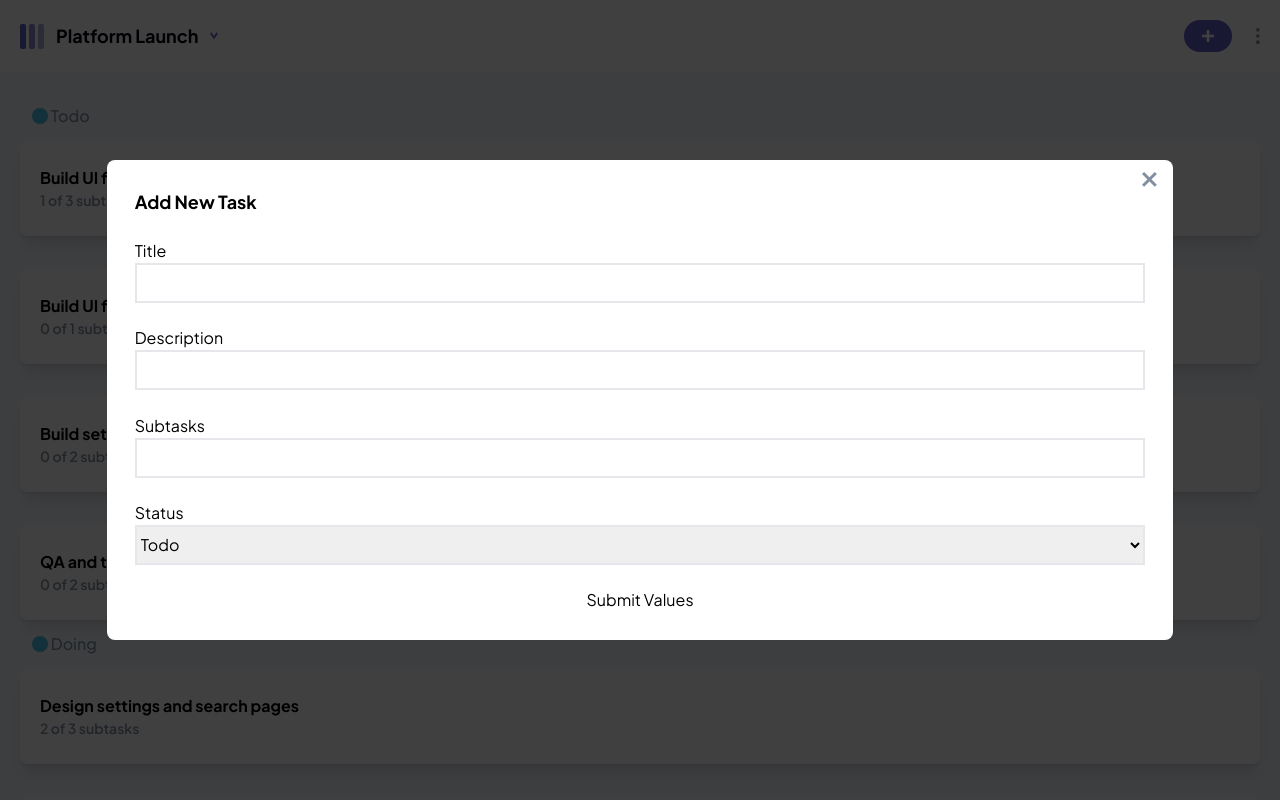
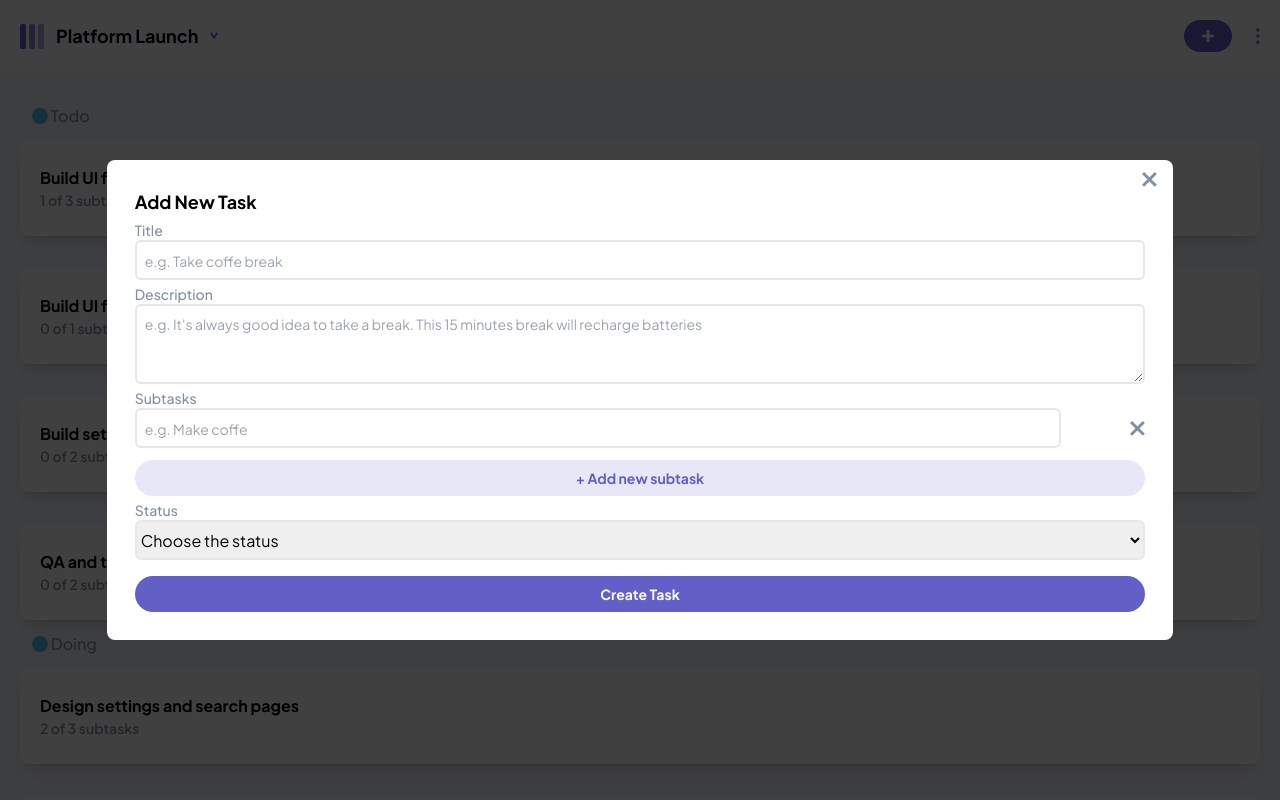
Before and after one commit to JaacielBriseo/kanban-task-management, a React (Create React App) app: page / in a window 1280 px wide. Both pictures are taken after a click on the button 1208 px from the left and 36 px from the top of the page. Shown: the top 800 px of the page. Built offline with nearby package versions, Linux system fonts and the light colour scheme.

Commit message:
Add new task functionality / Add New Task Modal layout [to-fix]

```diff
--- a/src/app/components/AddNewTaskModal/AddNewTaskModal.tsx
+++ b/src/app/components/AddNewTaskModal/AddNewTaskModal.tsx
@@ -1,53 +1,101 @@
 import { ErrorMessage, Field, Form, Formik } from 'formik';
-import { useAppSelector, toggleNewTaskModal } from '../../../store';
+import { useAppSelector, toggleNewTaskModal, useAppDispatch, addNewTask } from '../../../store';
 import { CloseModalButton } from '../../../ui';
 import { ModalLayout } from '../../layout';
 import { MyFormTitle } from '../';
+import { findBoard, getTaskId } from '../../../helpers';
 
 export const AddNewTaskModal = () => {
-	const { isNewTaskModalOpen } = useAppSelector(state => state.ui);
-	const initialValues = {
+	const dispatch = useAppDispatch();
+	const { isNewTaskModalOpen, activeBoard } = useAppSelector(state => state.ui);
+	const { boards } = useAppSelector(state => state.kanbanTask);
+	const board = findBoard(boards, activeBoard);
+	const formData = {
 		title: '',
 		description: '',
 		status: '',
 		subtasks: '',
 	};
-	//! TODO: Add Id and statusId <number> when dispatching action to add task
 	return (
-		<Formik initialValues={initialValues} onSubmit={console.log}>
+		<Formik
+			initialValues={formData}
+			onSubmit={({ description, status, subtasks, title }) => {
+				dispatch(
+					addNewTask({
+						activeBoard,
+						description,
+						id: getTaskId(board!).length,
+						status,
+						statusId: status === 'Todo' ? 0 : status === 'Doing' ? 1 : 2,
+						title,
+						subtasks: {
+							title: subtasks,
+							isCompleted: status !== 'Done' ? false : true,
+						},
+					})
+				);
+				dispatch(toggleNewTaskModal());
+			}}>
 			{formik => (
 				<Form>
 					<ModalLayout isShowing={isNewTaskModalOpen}>
 						<CloseModalButton fn={toggleNewTaskModal} />
 						<MyFormTitle title='add new task' />
 						<div className='flex flex-col'>
-							<label>Title</label>
-							<Field name='title' type='text' className='border-2 h-10' />
+							<label className='text-MediumGrey text-sm font-medium'>Title</label>
+							<Field
+								placeholder='e.g. Take coffe break'
+								name='title'
+								type='text'
+								className='border-2 p-2 h-10 rounded-md placeholder:text-sm'
+							/>
 							<ErrorMessage name='title' component='span' />
 						</div>
 
 						<div className='flex flex-col'>
-							<label>Description</label>
-							<Field name='description' type='text' className='border-2 h-10' />
+							<label className='text-MediumGrey text-sm font-medium'>Description</label>
+							<Field
+								as='textarea'
+								placeholder={`e.g. It's always good idea to take a break. This 15 minutes break will recharge batteries`}
+								name='description'
+								type='text'
+								className='border-2 p-2 h-20 rounded-md placeholder:text-justify placeholder:text-sm'
+							/>
 							<ErrorMessage name='description' component='span' />
 						</div>
 
 						<div className='flex flex-col'>
-							<label>Subtasks</label>
-							<Field name='subtasks' type='text' className='border-2 h-10' />
+							<label className='text-MediumGrey text-sm font-medium'>Subtasks</label>
+							<div className='flex justify-between'>
+								<Field
+									placeholder='e.g. Make coffe'
+									name='subtasks'
+									type='text'
+									className='border-2 p-2 h-10 rounded-md w-11/12 placeholder:text-sm'
+								/>
+								<button type='button'>
+									<img src='/assets/icon-cross.svg' alt='cross' />
+								</button>
+							</div>
+							<button className='mt-3 p-2 rounded-full font-bold text-sm bg-MainPurple bg-opacity-[0.15] text-MainPurple'>
+								+ Add new subtask
+							</button>
 							<ErrorMessage name='subtasks' component='span' />
 						</div>
 
 						<div className='flex flex-col'>
-							<label>Status</label>
-							<Field name='status' as='select' className='border-2 h-10'>
+							<label className='text-MediumGrey text-sm font-medium'>Status</label>
+							<Field name='status' as='select' className='border-2 h-10 rounded-md'>
+								<option value=''>Choose the status</option>
 								<option value='Todo'>Todo</option>
 								<option value='Done'>Done</option>
 								<option value='Doing'>Doing</option>
 							</Field>
 							<ErrorMessage name='jobType' component='span' />
 						</div>
-						<button type='submit'>Submit Values</button>
+						<button className='mt-3 p-2 rounded-full font-bold bg-MainPurple text-White text-sm' type='submit'>
+							Create Task
+						</button>
 					</ModalLayout>
 				</Form>
 			)}
--- a/src/helpers/findFunctions.ts
+++ b/src/helpers/findFunctions.ts
@@ -3,9 +3,9 @@ import { Board, Column, Task } from '../interfaces';
 export const findBoard = (boards: Board[], activeBoard: string): Board | undefined => {
 	return boards.find(board => board.name === activeBoard);
 };
-export const findNewColumn = (board:Board,status:string) => {
-	return board.columns.find(col => col.name === status)
-}
+export const findNewColumn = (board: Board, status: string) => {
+	return board.columns.find(col => col.name === status);
+};
 
 export const findTask = (board: Board, taskId: number): Task | undefined => {
 	return board.columns
@@ -17,3 +17,9 @@ export const findTask = (board: Board, taskId: number): Task | undefined => {
 export const findColumn = (board: Board, taskId: number): Column | undefined => {
 	return board.columns.find(col => col.tasks.find(t => t.id === taskId));
 };
+export const findColumnByName = (board: Board, name: string): Column | undefined => {
+	return board.columns.find(col => col.name === name);
+};
+export const getTaskId = (board: Board): Task[] => {
+	return board.columns.map(col => col.tasks).flat();
+};
--- a/src/store/kanban-task-management/kanbanTaskSlice.ts
+++ b/src/store/kanban-task-management/kanbanTaskSlice.ts
@@ -1,6 +1,6 @@
 import { createSlice } from '@reduxjs/toolkit';
 import { Boards } from '../../interfaces';
-import { findTask, findColumn, findNewColumn } from '../../helpers';
+import { findTask, findColumn, findNewColumn, findColumnByName } from '../../helpers';
 import data from '../../data/data.json';
 
 const initialState = {
@@ -10,6 +10,15 @@ type UpdateTaskStatusPayload = {
 	taskId: number;
 	status: string;
 	activeBoard: string;
+};
+type AddNewTaskPayload = {
+	activeBoard: string;
+	status: string; //? This is going to be used to place the task in the correct column
+	id: number;
+	title: string;
+	description: string;
+	statusId: number;
+	subtasks?: { title: string; isCompleted: boolean };
 };
 
 export const kanbanTaskSlice = createSlice({
@@ -61,15 +70,40 @@ export const kanbanTaskSlice = createSlice({
 			taskColumn.tasks = taskColumn.tasks.filter(t => t.id !== taskId);
 
 			const newColumn = findNewColumn(board, status);
+
 			if (!newColumn) {
-				console.error(`Column not found for status: ${status}`);
+				board.columns.push({
+					id: board.columns.length,
+					name: status,
+					tasks: [{ ...task }],
+				});
+			} else {
+				newColumn.tasks.push(task);
+			}
+		},
+		addNewTask: (state, { payload }: { payload: AddNewTaskPayload }) => {
+			const { activeBoard, description, id, status, statusId, title, subtasks } = payload;
+			const board = state.boards.find(board => board.name === activeBoard);
+			if (!board) {
+				console.error(`Board: ${board} not found`);
 				return;
 			}
-
-			newColumn.tasks.push(task);
+			const column = findColumnByName(board, status);
+			if (!column) {
+				console.error(`Column: ${column} not found`);
+				return;
+			}
+			column.tasks.push({
+				id,
+				description,
+				status,
+				statusId,
+				subtasks: subtasks ? [subtasks] : [],
+				title,
+			});
 		},
 	},
 });
 
 // Action creators are generated for each case reducer function
-export const { toggleSubtaskCompleted, updateTaskStatus } = kanbanTaskSlice.actions;
+export const { toggleSubtaskCompleted, updateTaskStatus, addNewTask } = kanbanTaskSlice.actions;
```
